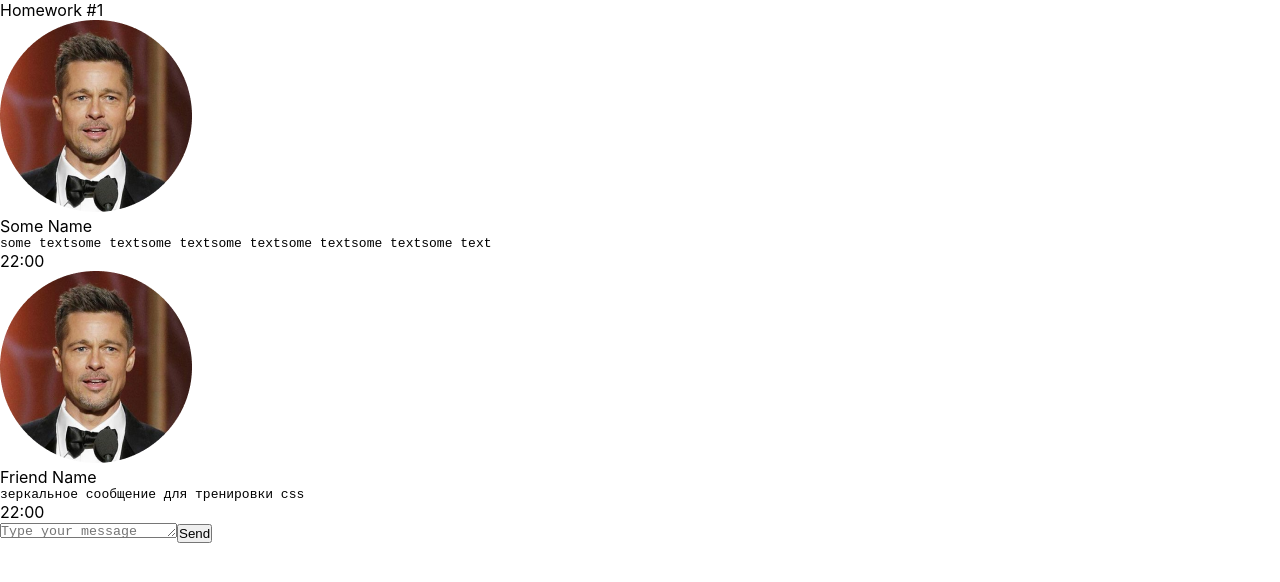
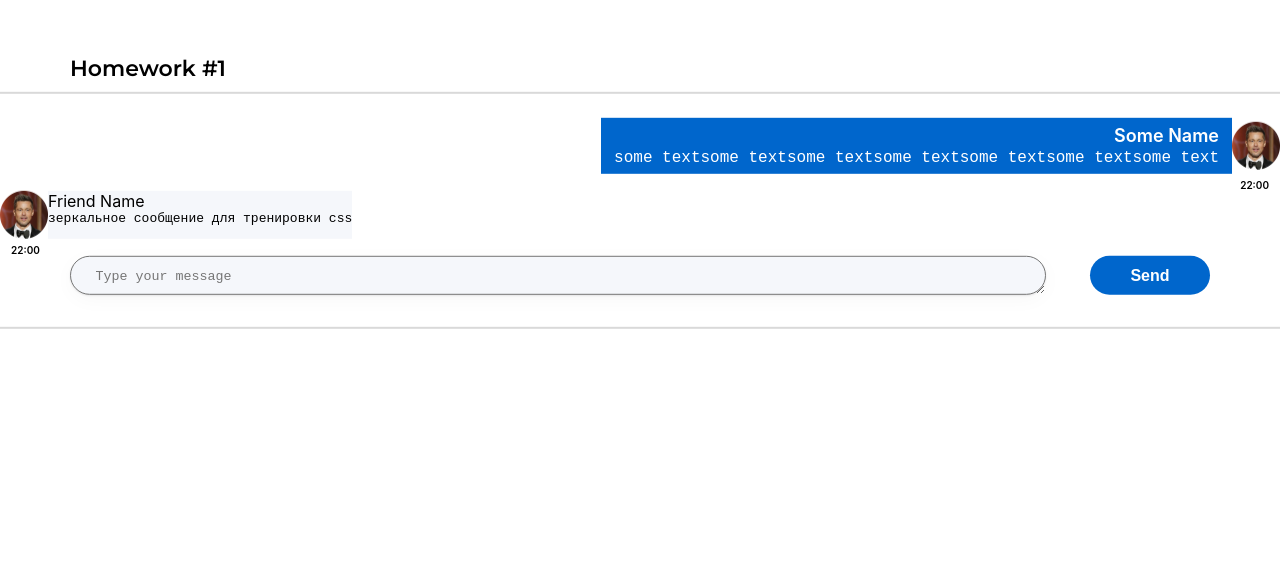
Before and after one commit to molniagrom/hws2-master, a React (Create React App) app: page / in a window 1280 px wide. Shown: the top 582 px of the page. Built offline with nearby package versions, Linux system fonts and the light colour scheme.

Commit message:
almost done.

```diff
--- a/package.json
+++ b/package.json
@@ -1,6 +1,6 @@
 {
   "name": "hws2",
-  "homepage": "http://IgnatZakalinsky.github.io/hws2",
+  "homepage": "https://molniagrom.github.io/hws2-master",
   "version": "0.1.0",
   "private": true,
   "dependencies": {
--- a/src/s1-main/App.module.css
+++ b/src/s1-main/App.module.css
@@ -1,11 +1,28 @@
+@import url('https://fonts.googleapis.com/css2?family=Inter:ital,opsz,wght@0,14..32,100..900;1,14..32,100..900&family=Montserrat:ital,wght@0,100..900;1,100..900&family=Roboto:ital,wght@0,100..900;1,100..900&display=swap');
+
 .App {
     --header_height: 60px;
 }
 
 .hw {
+    border-top: 2px solid #D9D9D9;
+    border-bottom: 2px solid #D9D9D9;
+    max-height: 50%;
+    padding: 24px 0 32px 0;
 
+    display: flex;
+    flex-direction: column;
+    justify-content: space-between;
 }
 
 .hwTitle {
+    font-family: "Montserrat", sans-serif;
+    font-weight: 600;
+    font-size: 22px;
+    color: #000;
+    padding: 0 0 10px 70px;
+}
 
+.oneMain{
+    transform: translateY(20%);
 }
--- a/src/s2-homeworks/hw01/HW1.tsx
+++ b/src/s2-homeworks/hw01/HW1.tsx
@@ -56,7 +56,7 @@ export const friendMessage0: MessageType = {
 
 const HW1 = () => {
     return (
-        <div id={'hw1'}>
+        <div className={s2.oneMain} id={'hw1'}>
             <div className={s2.hwTitle}>Homework #1</div>
             <div className={s2.hw}>
                 {/*проверка отображения (не менять)*/}
--- a/src/s2-homeworks/hw01/friend-message/FriendMessage.module.css
+++ b/src/s2-homeworks/hw01/friend-message/FriendMessage.module.css
@@ -1,17 +1,21 @@
 .friendMessage {
-
+    max-height: 77px;
+    display: flex;
+    flex-direction: column;
 }
 
 .friendImageAndText {
-
+    display: flex;
+    flex-direction: row;
 }
 
 .friendImageAndText img {
-
+    width: 48px;
+    height: 48px;
 }
 
 .friendText {
-
+    background-color: #F5F7FB;
 }
 
 .friendText:after {
@@ -27,5 +31,8 @@
 }
 
 .friendTime {
-
+    font-weight: 600;
+    font-size: 10px;
+    color: #000;
+    padding: 5px 0 0 11px;
 }
--- a/src/s2-homeworks/hw01/message-sender/MessageSender.module.css
+++ b/src/s2-homeworks/hw01/message-sender/MessageSender.module.css
@@ -1,18 +1,33 @@
 .sendForm {
-
+    display: flex;
+    flex-direction: row;
+    justify-content: center;
+    gap: 44px;
 }
 
 .textarea {
-
+    border-radius: 20px;
+    width: 976px;
+    box-shadow: 0 1px 2px 0 rgba(29, 33, 38, 0.1), 0 5px 20px 0 rgba(29, 33, 38, 0.03);
+    background: #f5f7fb;
+    padding: 12px 24px;
+    overflow: hidden;
 }
 
 .button {
-
+    background-color: #0066CC;
+    color: white;
+    border-radius: 20px;
+    font-weight: 600;
+    font-size: 16px;
+    padding: 10px 40px;
+    border: none;
 }
 
 .button:hover {
 
 }
+
 .button:active {
 
 }
--- a/src/s2-homeworks/hw01/message/Message.module.css
+++ b/src/s2-homeworks/hw01/message/Message.module.css
@@ -1,17 +1,28 @@
 .message {
-
+    max-height: 77px;
+    display: flex;
+    flex-direction: column;
 }
 
 .imageAndText {
-
+    display: flex;
+    flex-direction: row-reverse;
 }
 
 .imageAndText img {
-
+    width: 48px;
+    height: 48px;
+    align-self: center;
 }
 
 .text {
-
+    text-align: right;
+    color: #fff;
+    background: #0066CC;
+    display: flex;
+    flex-direction: column;
+    gap: 3px;
+    padding: 7px 13px;
 }
 
 .text:after {
@@ -19,13 +30,20 @@
 }
 
 .name {
-
+    font-weight: 600;
+    font-size: 18px;
 }
 
 .messageText {
-
+    font-weight: 400;
+    font-size: 16px;
 }
 
+p,
 .time {
-
+    font-weight: 600;
+    font-size: 10px;
+    color: #000;
+    padding: 5px 11px 0 0;
+    margin-left: auto;
 }
```
Also changed, not shown: public/blueMessage.svg (added).
